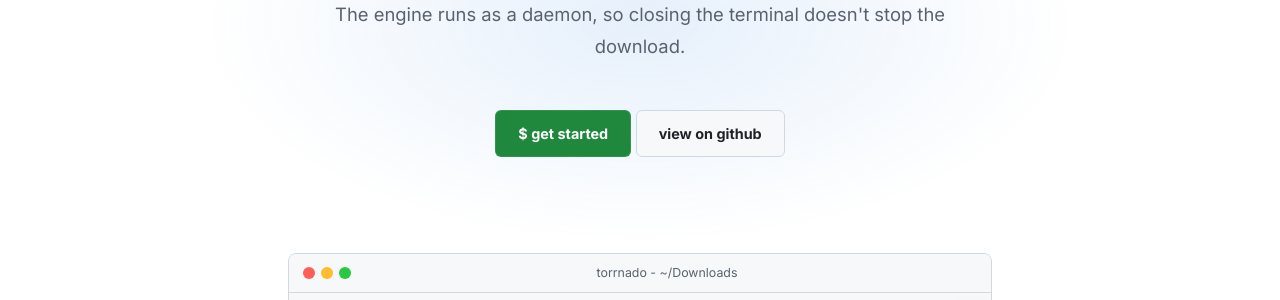
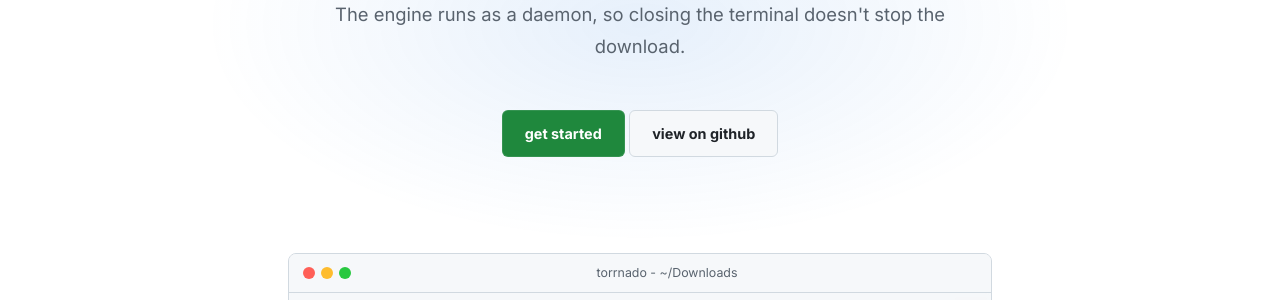
Before and after one commit to lestex/torrnado, an MkDocs documentation site: the page built from docs/index.md, in a window 1280 px wide and 900 px high. Shown: the part 344-644 px from the top of the window. Built offline with MkDocs 1.6.1 and Material for MkDocs 9.7.7, drawn with Linux system fonts in a browser that asks for light colours; comment, search, counter and statistics services are not loaded.

```diff
--- a/docs/index.md
+++ b/docs/index.md
@@ -14,7 +14,7 @@ The engine runs as a daemon, so closing the terminal doesn't stop the download.
 </p>
 
 <div class="tn-cta" markdown>
-[$ get started](getting-started/installation.md){ .tn-btn .tn-btn--primary }
+[get started](getting-started/installation.md){ .tn-btn .tn-btn--primary }
 [view on github](https://github.com/lestex/torrnado){ .tn-btn .tn-btn--ghost }
 </div>
 
```
